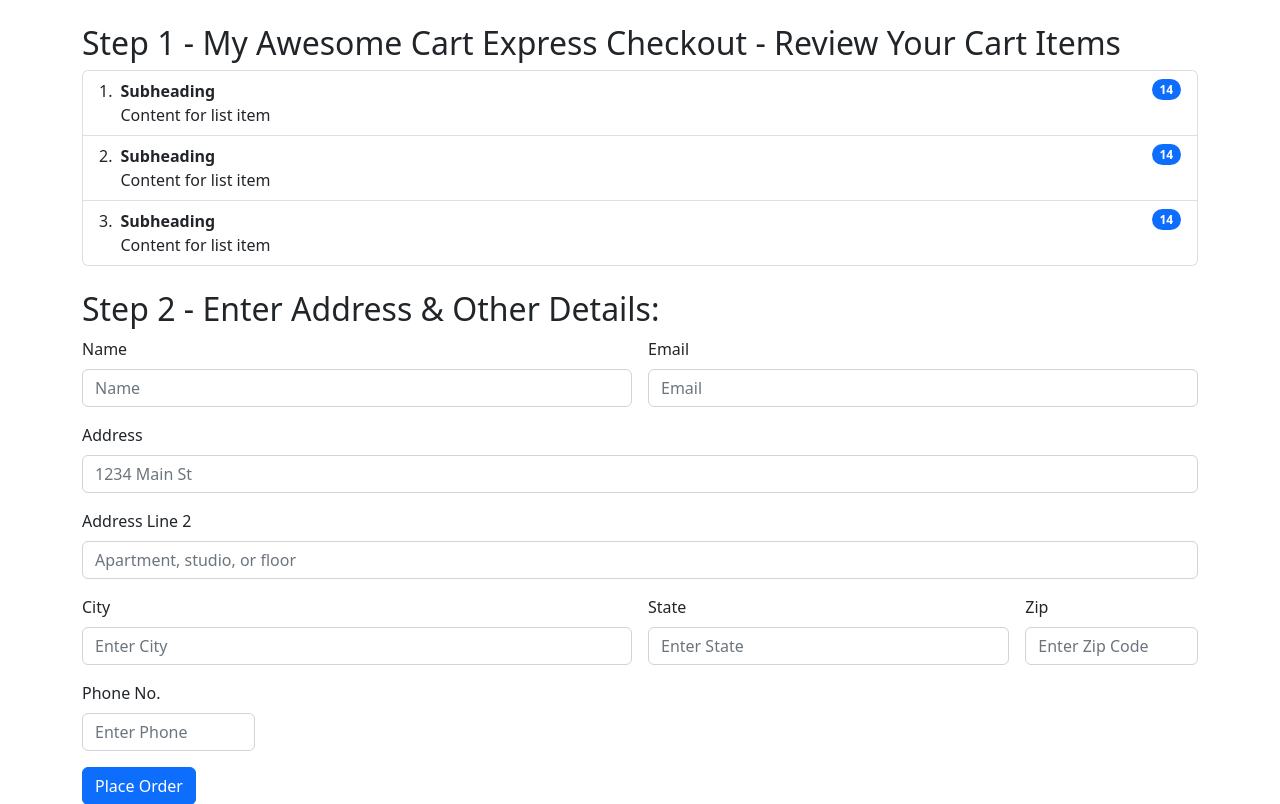
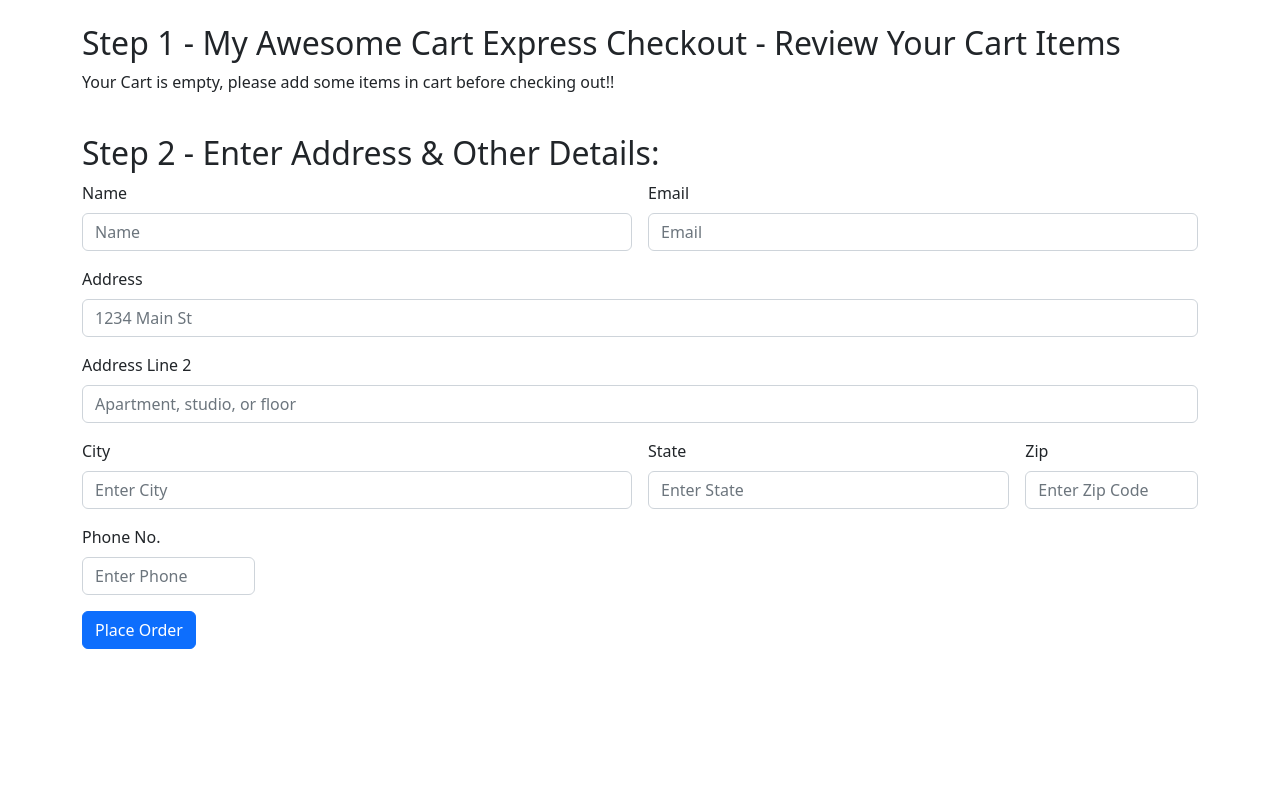
Before and after one commit to yash9151/E-Commerce_Website, a Django app: page /shop/checkout/ in a window 1280 px wide. Shown: the part 56-860 px from the top of the page. After the commit the page ends 705 px from the top, so only its background shows below. Run offline with Django 5.2, Linux system fonts and the light colour scheme; some libraries are stand-ins or nearby versions.

Commit message:
Adding and Displaying Items on Checkout Page

```diff
--- a/mac/shop/templates/shop/checkout.html
+++ b/mac/shop/templates/shop/checkout.html
@@ -4,30 +4,9 @@
 <div class="container">
     <div class="col my-4">
         <h2>Step 1 - My Awesome Cart Express Checkout - Review Your Cart Items</h2>
-        <div id="items">
-            <ol class="list-group list-group-numbered">
-              <li class="list-group-item d-flex justify-content-between align-items-start">
-                <div class="ms-2 me-auto">
-                  <div class="fw-bold">Subheading</div>
-                  Content for list item
-                </div>
-                <span class="badge bg-primary rounded-pill">14</span>
-              </li>
-              <li class="list-group-item d-flex justify-content-between align-items-start">
-                <div class="ms-2 me-auto">
-                  <div class="fw-bold">Subheading</div>
-                  Content for list item
-                </div>
-                <span class="badge bg-primary rounded-pill">14</span>
-              </li>
-              <li class="list-group-item d-flex justify-content-between align-items-start">
-                <div class="ms-2 me-auto">
-                  <div class="fw-bold">Subheading</div>
-                  Content for list item
-                </div>
-                <span class="badge bg-primary rounded-pill">14</span>
-              </li>
-            </ol>
+        <div>
+            <ul class="list-group list-group-numbered" id="items">
+            </ul>
         </div>
     </div>
     <div class="col my-4">
@@ -72,3 +51,42 @@
     </div>
 </div>
 {% endblock %}
+
+{% block js %}
+<script type="text/javascript">
+    console.log("working");
+    var cart = {};
+
+    if(localStorage.getItem('cart') == null){
+    cart = {};
+    }
+    else
+    {
+        cart = JSON.parse(localStorage.getItem('cart'));
+    }
+
+    var sum=0;
+    if ($.isEmptyObject(cart)){
+<!--        if object is empty-->
+        mystr = `<p>Your Cart is empty, please add some items in cart before checking out!!</p>`
+        $('#items').append(mystr);
+    }
+    else{
+        for (item in cart) {
+            let name = cart[item][1];
+            let qty = cart[item][0];
+            sum = sum+qty;
+            mystr = `        <li class="list-group-item d-flex justify-content-between align-items-start">
+                              <div class="ms-2 me-auto">
+                                <div class="fw-bold">${name}</div>
+                              </div>
+                              <span class="badge bg-primary rounded-pill">${qty}</span>
+                        </li>`
+            $('#items').append(mystr);
+        }
+    }
+
+    document.getElementById('cart').innerHTML = sum;
+
+</script>
+{% endblock %}
```
Also changed, not shown: mac/shop/templates/shop/index.html (+20 -16 lines), 1 other file.
